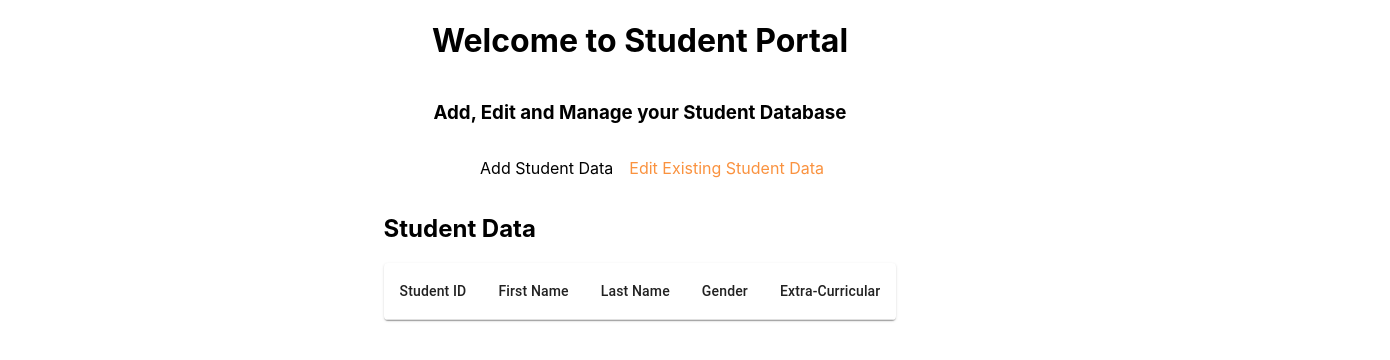
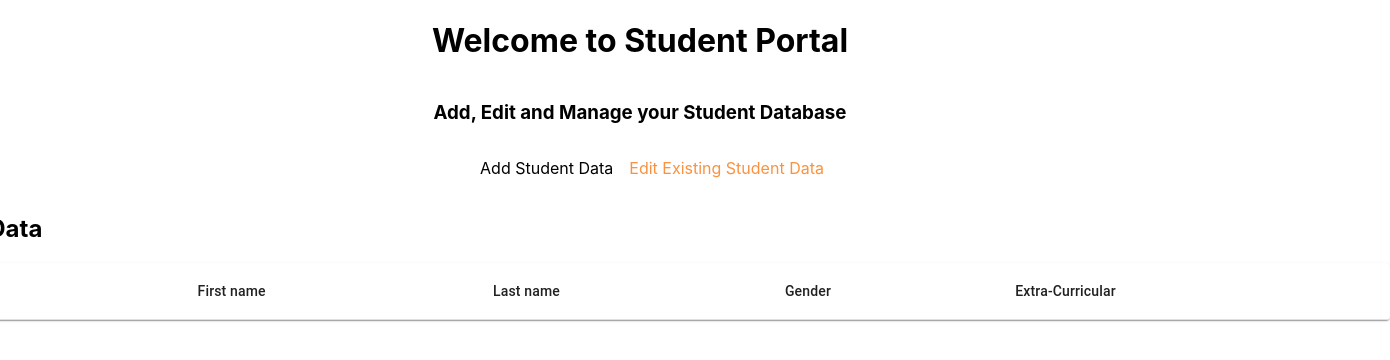
Before and after one commit to m10hit/react-assignment, a React (Create React App) app: page /viewedit in a window 1280 px wide. Shown: the top 360 px of the page, 1390 px wide, since content can reach past the window. Built offline with nearby package versions, Linux system fonts and the light colour scheme.

Commit message:
added edit functionality

```diff
--- a/src/App.js
+++ b/src/App.js
@@ -12,6 +12,7 @@ import './App.css';
 
 function App() {
   const [student, setStudent] = useState([]);
+  const [editIdx, setEditIdx] = useState(-1);
 
   /* Handler to remove data */
   const deleteHandler = (index) => {
@@ -21,6 +22,29 @@ function App() {
     setStudent(students);
   };
 
+  const editHandler = (index) => {
+    setEditIdx(index);
+  };
+
+  const stopEditing = () => {
+    setEditIdx(-1);
+  };
+
+  const changeHandler = (e, name, index) => {
+    console.log(name);
+    const { value } = e.target;
+    const changed =
+      name === 'extra'
+        ? student.map((row, i) =>
+            i === index ? { ...row, ['editing']: value } : row
+          )
+        : student.map((row, i) =>
+            i === index ? { ...row, [name]: value } : row
+          );
+    console.log('<><>', changed);
+    setStudent(changed);
+  };
+  console.log('----------->>>', student);
   return (
     <BrowserRouter>
       <div className="App">
@@ -51,7 +75,15 @@ function App() {
           <Route
             path="/viewedit"
             render={(props) => (
-              <DataViewEdit {...props} data={student} deleted={deleteHandler} />
+              <DataViewEdit
+                {...props}
+                data={student}
+                deleted={deleteHandler}
+                edited={editHandler}
+                stopEditing={stopEditing}
+                changeHandler={changeHandler}
+                editIdx={editIdx}
+              />
             )}
           />
           <Redirect from="/" to="/add" />
--- a/src/components/DataEntry/DataEntry.js
+++ b/src/components/DataEntry/DataEntry.js
@@ -26,6 +26,7 @@ const DataEntry = ({ data, setStudent, history }) => {
     lastName: '',
     studentId: '',
     gender: 'female',
+    editing: '',
     extra: {
       sports: false,
       dance: false,
@@ -54,6 +55,18 @@ const DataEntry = ({ data, setStudent, history }) => {
     const inputData = [...data];
     inputData.push(inputs);
     setStudent(inputData);
+    setInputs({
+      firstName: '',
+      lastName: '',
+      studentId: '',
+      gender: 'female',
+      extra: {
+        sports: false,
+        dance: false,
+        singing: false,
+        debate: false,
+      },
+    });
     history.push('/viewedit');
   };
 
@@ -84,7 +97,7 @@ const DataEntry = ({ data, setStudent, history }) => {
           label="Student ID"
           placeholder="Student ID"
           name="studentId"
-          type="number"
+          type="text"
           value={inputs.studentId}
           onChange={handleInputChange}
         />
--- a/src/components/DataViewEdit/DataViewEdit.js
+++ b/src/components/DataViewEdit/DataViewEdit.js
@@ -1,12 +1,49 @@
 import React from 'react';
 import TableDisplay from '../TableDsiplay/TableDisplay';
 
-const DataViewEdit = ({ data, deleted }) => {
+const DataViewEdit = ({
+  data,
+  deleted,
+  edited,
+  disable,
+  stopEditing,
+  editIdx,
+  changeHandler,
+}) => {
   console.log(data);
   return (
     <div>
       <h2>Student Data</h2>
-      <TableDisplay fields={data} deleteClick={deleted} />
+      <TableDisplay
+        fields={data}
+        deleteClick={deleted}
+        editClick={edited}
+        stopEditing={stopEditing}
+        editIdx={editIdx}
+        changeHandler={changeHandler}
+        header={[
+          {
+            name: 'Student ID',
+            prop: 'studentId',
+          },
+          {
+            name: 'First name',
+            prop: 'firstName',
+          },
+          {
+            name: 'Last name',
+            prop: 'lastName',
+          },
+          {
+            name: 'Gender',
+            prop: 'gender',
+          },
+          {
+            name: 'Extra-Curricular',
+            prop: 'extra',
+          },
+        ]}
+      />
     </div>
   );
 };
--- a/src/components/TableDsiplay/TableDisplay.js
+++ b/src/components/TableDsiplay/TableDisplay.js
@@ -9,51 +9,180 @@ import TableRow from '@material-ui/core/TableRow';
 import Paper from '@material-ui/core/Paper';
 import DeleteIcon from '@material-ui/icons/Delete';
 import EditIcon from '@material-ui/icons/Edit';
+import TextField from '@material-ui/core/TextField';
+import SaveSharpIcon from '@material-ui/icons/SaveSharp';
 
 const useStyles = makeStyles({
   table: {
-    minWidth: 450,
+    minWidth: 1500,
   },
 });
 
-export default function BasicTable({ fields, deleteClick }) {
+// Object.keys(row.extra).filter((each) => row.extra[each]) + ', ';
+
+const rowHandler = (
+  row,
+  index,
+  header,
+  deleteClick,
+  editClick,
+  editIdx,
+  changeHandler,
+  stopEditing
+) => {
+  const currentlyEditing = editIdx === index;
+  // console.log(editIdx);
+
+  return (
+    <TableRow key={`tr-${index}`}>
+      {header.map((head, ind) => {
+        const checkHandler =
+          head.prop === 'extra'
+            ? Object.keys(row[head.prop]).filter((each) => row[head.prop][each])
+            : '';
+        console.log(checkHandler);
+        return (
+          <TableCell component="th" scope="row" key={`trc-${ind}`}>
+            {head.prop === 'extra' && !currentlyEditing ? (
+              Object.keys(row[head.prop]).filter(
+                (each) => row[head.prop][each]
+              ) + ', '
+            ) : head.prop === 'extra' && currentlyEditing ? (
+              <TextField
+                value={checkHandler.map((each) => each)}
+                onChange={(e) => changeHandler(e, head.prop, index)}
+              />
+            ) : currentlyEditing ? (
+              <TextField
+                name={head.prop}
+                value={row[head.prop]}
+                onChange={(e) => changeHandler(e, head.prop, index)}
+              />
+            ) : (
+              row[head.prop]
+            )}
+          </TableCell>
+        );
+      })}
+      <TableCell align="right">
+        <DeleteIcon onClick={() => deleteClick(index)} />
+      </TableCell>
+      <TableCell align="right">
+        {currentlyEditing ? (
+          <SaveSharpIcon onClick={() => stopEditing()} />
+        ) : (
+          <EditIcon onClick={() => editClick(index)} />
+        )}
+      </TableCell>
+    </TableRow>
+  );
+};
+
+export default function BasicTable({
+  fields,
+  deleteClick,
+  editClick,
+  editIdx,
+  stopEditing,
+  changeHandler,
+  header,
+}) {
   const classes = useStyles();
-  console.log(fields);
   return (
     <TableContainer component={Paper}>
       <Table className={classes.table} aria-label="simple table">
         <TableHead>
           <TableRow>
-            <TableCell>Student ID</TableCell>
-            <TableCell align="right">First Name</TableCell>
-            <TableCell align="right">Last Name</TableCell>
-            <TableCell align="right">Gender</TableCell>
-            <TableCell align="right">Extra-Curricular</TableCell>
+            {header.map((head, index) => (
+              <TableCell key={`thc-${index}`}>{head.name}</TableCell>
+            ))}
           </TableRow>
         </TableHead>
         <TableBody>
           {/* mapping the submitted form data in the table */}
-          {fields.map((row, index) => (
-            <TableRow key={row.firstName + index}>
+          {fields.map(
+            (row, index) =>
+              rowHandler(
+                row,
+                index,
+                header,
+                deleteClick,
+                editClick,
+                editIdx,
+                changeHandler,
+                stopEditing
+              )
+            /* <TableRow key={row.firstName + index}>
               <TableCell component="th" scope="row">
-                {row.studentId}
+                <TextField
+                  required
+                  disabled={disable}
+                  id="standard-required"
+                  name="studentId"
+                  type="number"
+                  value={row.studentId}
+                  onChange={changeHandler}
+                />
               </TableCell>
-              <TableCell align="right">{row.firstName}</TableCell>
-              <TableCell align="right">{row.lastName}</TableCell>
-              <TableCell align="right">{row.gender}</TableCell>
               <TableCell align="right">
-                {Object.keys(row.extra).filter((each) => row.extra[each]) +
-                  ', '}
+                <TextField
+                  required
+                  disabled={disable}
+                  inputProps={{ style: { textAlign: 'right' } }}
+                  id="standard-required"
+                  name="firstName"
+                  type="text"
+                  value={row.firstName}
+                  onChange={changeHandler}
+                />
+              </TableCell>
+              <TableCell align="right">
+                <TextField
+                  required
+                  disabled
+                  inputProps={{ style: { textAlign: 'right' } }}
+                  id="standard-required"
+                  name="firstName"
+                  type="text"
+                  value={row.lastName}
+                  onChange={changeHandler}
+                />
+              </TableCell>
+              <TableCell align="right">
+                <TextField
+                  required
+                  disabled={disable}
+                  inputProps={{ style: { textAlign: 'right' } }}
+                  id="standard-required"
+                  name="gender"
+                  type="text"
+                  value={row.gender}
+                  onChange={changeHandler}
+                />
+              </TableCell>
+              <TableCell align="right">
+                <TextField
+                  disabled={disable}
+                  inputProps={{ style: { textAlign: 'right' } }}
+                  id="standard-required"
+                  name="extra"
+                  type="text"
+                  value={
+                    Object.keys(row.extra).filter((each) => row.extra[each]) +
+                    ', '
+                  }
+                  onChange={changeHandler}
+                />
               </TableCell>
 
               <TableCell align="right">
                 <DeleteIcon onClick={() => deleteClick(index)} />
               </TableCell>
               <TableCell align="right">
-                <EditIcon />
+                <EditIcon onClick={() => editClick(index)} />
               </TableCell>
-            </TableRow>
-          ))}
+            </TableRow> */
+          )}
         </TableBody>
       </Table>
     </TableContainer>
```
